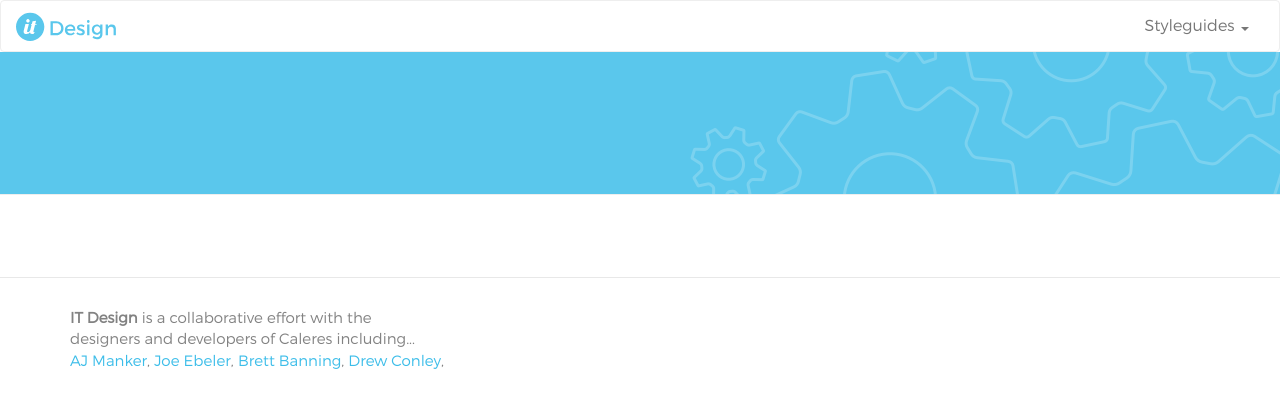
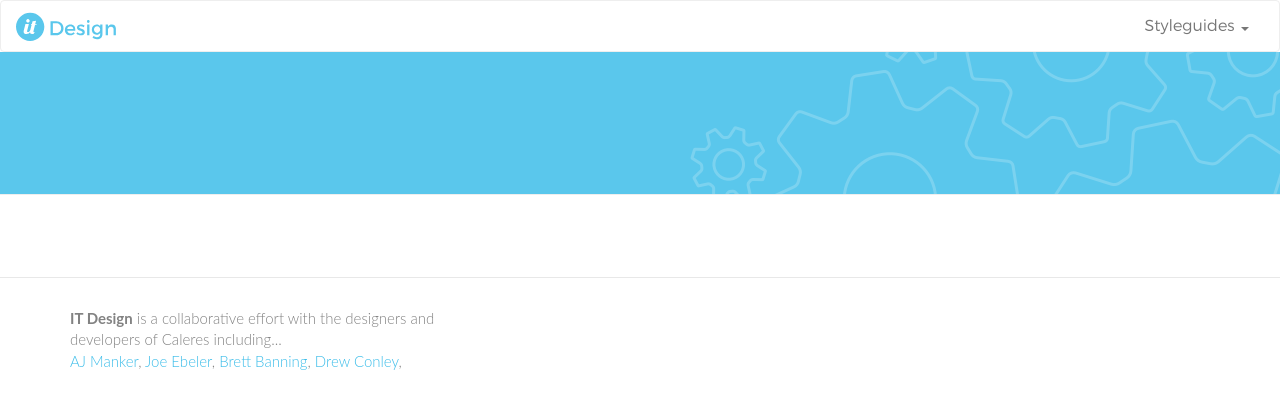
Before and after one commit to it-design/it-design.github.io, a Jekyll site: the page built from index.html, in a window 1280 px wide. Shown: the top 409 px of the page. Built offline with Jekyll 4.4.1, drawn with Linux system fonts in a browser that asks for light colours; nearby versions of some CDN libraries.

Commit message:
Updated footer copy to Lato font stack

```diff
--- a/_sass/_layout.scss
+++ b/_sass/_layout.scss
@@ -111,6 +111,7 @@
     font-size: 15px;
     color: $grey-color;
     margin-left: -$spacing-unit / 2;
+    font-family: Lato, "Helvetica Neue", Helvetica, Arial, sans-serif;
     @extend %clearfix;
 }
 
```
Also changed, not shown: 2 other files.
